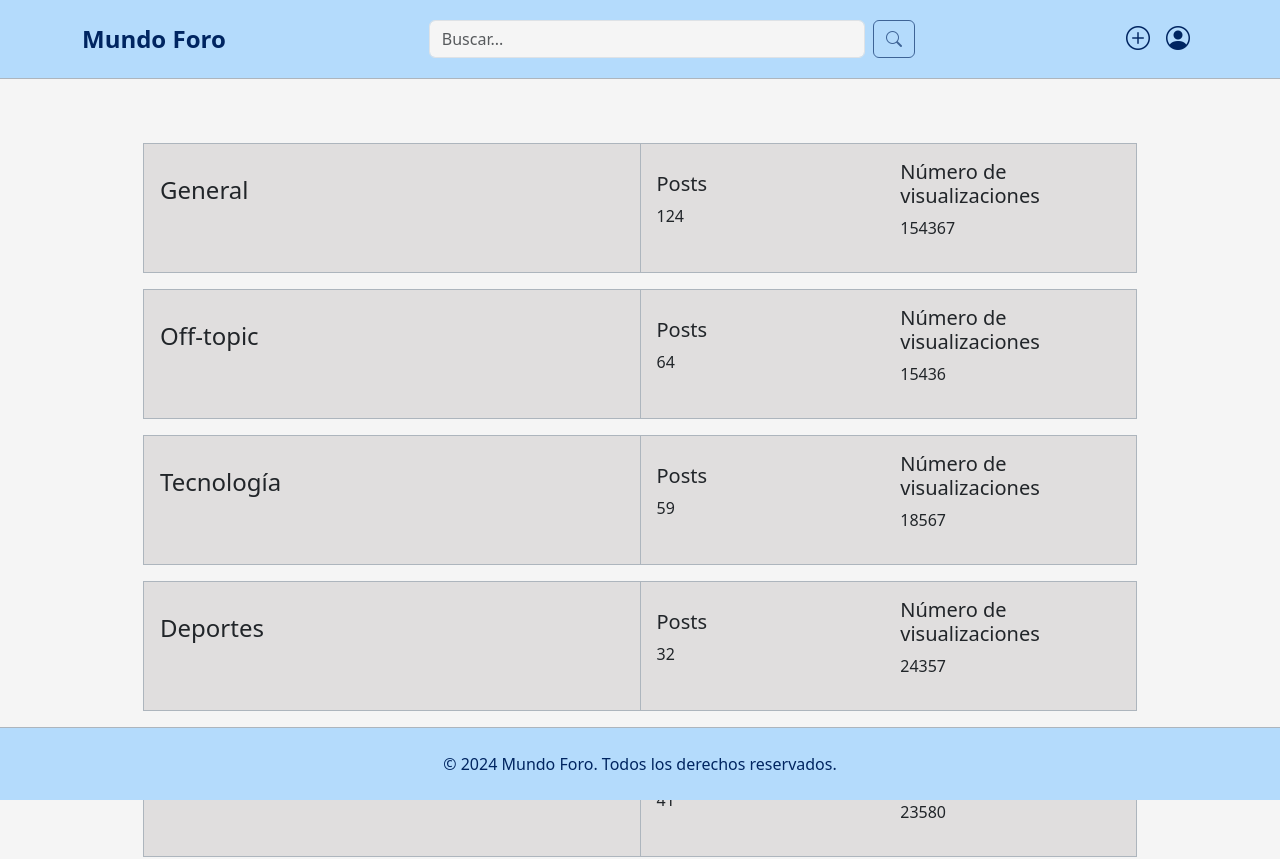
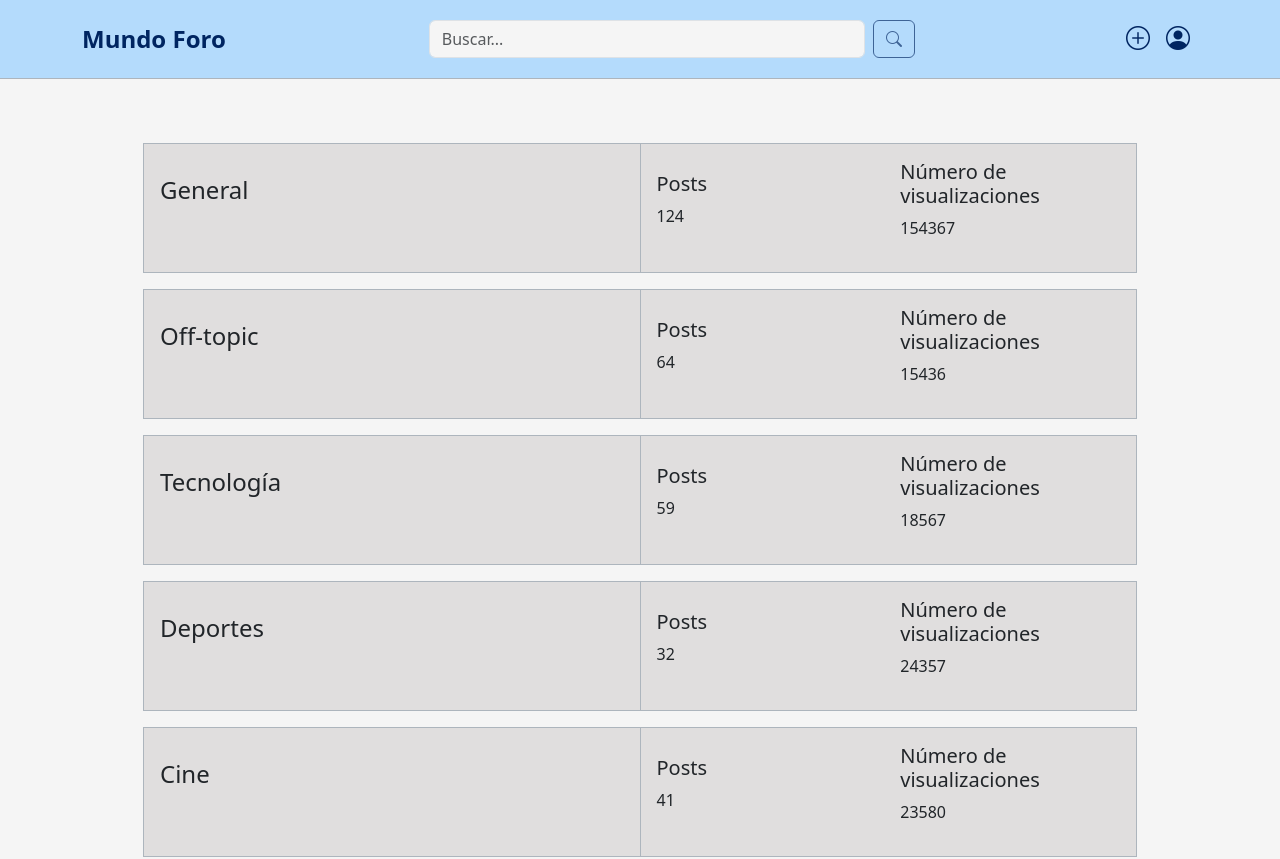
Before and after one commit to Croissanton/IU_Proyecto, a React (Create React App) app in the folder foro-mundo/: page / in a window 1280 px wide. Shown: the top 859 px of the page. Built offline with nearby package versions, Linux system fonts and the light colour scheme.

Commit message:
nosq hecho aqui algo?

```diff
--- a/foro-mundo/src/Components/Footer.js
+++ b/foro-mundo/src/Components/Footer.js
@@ -2,7 +2,7 @@ import React from "react";
 
 const Footer = () => {
   return (
-    <footer className="bg-primary text-secondary text-center py-4 border-top border-dark-subtle fixed-bottom">
+    <footer className="bg-primary text-secondary text-center py-4 border-top border-dark-subtle">
       <p className="m-0">
         &copy; 2024 Mundo Foro. Todos los derechos reservados.
       </p>
--- a/foro-mundo/src/scss/custom.scss
+++ b/foro-mundo/src/scss/custom.scss
@@ -8,6 +8,17 @@ $light: #e0dede;
 $dark: #262626;
 $white: #f5f5f5;
 
+
+body, html {
+  height: 100%;
+  margin: 0;
+}
+
+#root { /* assuming your root div that React attaches to has id 'root' */
+  display: flex;
+  flex-direction: column;
+  min-height: 100%;
+}
 
 .custom-pagination .page-link {
     color: $secondary;
```
Also changed, not shown: foro-mundo/src/css/custom.css, 1 other file (tests, documents, lock files or other folders).
